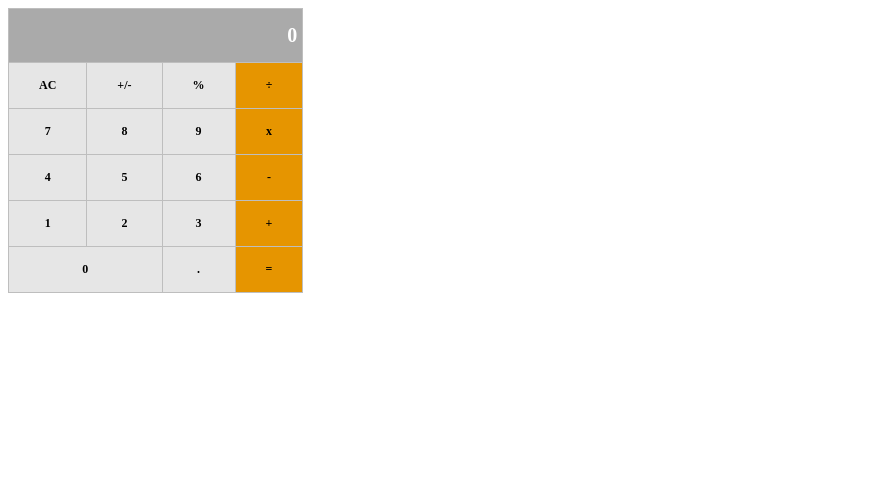
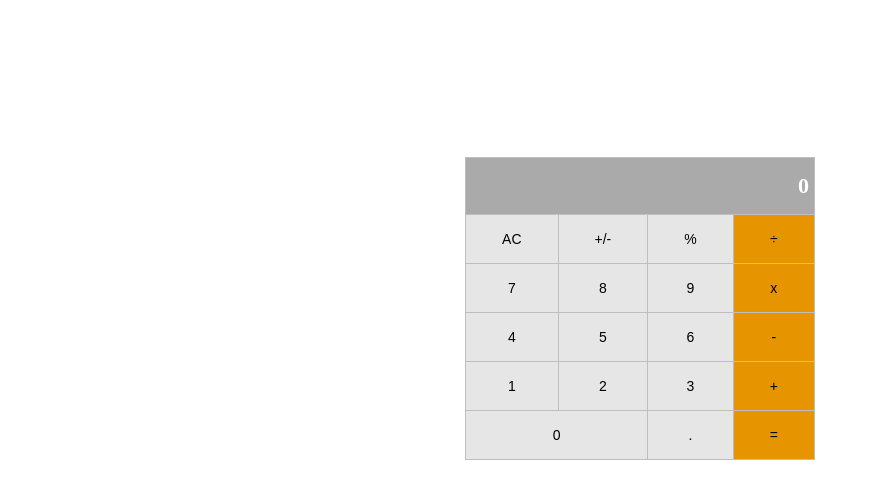
Before and after one commit to seyioyemade/math-magicians, a React (Create React App) app: page / in a window 1280 px wide. Shown: the top 498 px of the page, without its empty margins (0-870 px from the left). Built offline with nearby package versions, Linux system fonts and the light colour scheme.

Commit message:
Make all calculator buttons work according to their functionality

```diff
--- a/package.json
+++ b/package.json
@@ -6,6 +6,7 @@
     "@testing-library/jest-dom": "^5.16.5",
     "@testing-library/react": "^13.4.0",
     "@testing-library/user-event": "^13.5.0",
+    "big.js": "^6.2.1",
     "react": "^18.2.0",
     "react-dom": "^18.2.0",
     "react-scripts": "5.0.1",
--- a/src/App.js
+++ b/src/App.js
@@ -1,4 +1,3 @@
-import './App.css';
 import Calculator from './components/calculator';
 
 const App = () => (
--- /dev/null
+++ b/src/components/calculator-display.js
@@ -0,0 +1,61 @@
+import { useState } from 'react';
+import calculate from '../logic/calculate';
+
+const CalculatorDisplay = () => {
+  const [value, setValue] = useState({
+    total: '0',
+    next: null,
+    operation: null,
+  });
+
+  const { total, next, operation } = value;
+
+  const handleClick = (num) => {
+    setValue(calculate(value, num));
+  };
+
+  return (
+    <section>
+      <table>
+        <tr>
+          <th colSpan="4">
+            {total}
+            {operation}
+            {next}
+          </th>
+        </tr>
+        <tr>
+          <td><button type="button" onClick={() => handleClick('AC')}>AC</button></td>
+          <td><button type="button" onClick={() => handleClick('+/-')}>+/-</button></td>
+          <td><button type="button" onClick={() => handleClick('%')}>%</button></td>
+          <td><button type="button" onClick={() => handleClick('÷')}>÷</button></td>
+        </tr>
+        <tr>
+          <td><button type="button" onClick={() => handleClick('7')}>7</button></td>
+          <td><button type="button" onClick={() => handleClick('8')}>8</button></td>
+          <td><button type="button" onClick={() => handleClick('9')}>9</button></td>
+          <td><button type="button" onClick={() => handleClick('x')}>x</button></td>
+        </tr>
+        <tr>
+          <td><button type="button" onClick={() => handleClick('4')}>4</button></td>
+          <td><button type="button" onClick={() => handleClick('5')}>5</button></td>
+          <td><button type="button" onClick={() => handleClick('6')}>6</button></td>
+          <td><button type="button" onClick={() => handleClick('-')}>-</button></td>
+        </tr>
+        <tr>
+          <td><button type="button" onClick={() => handleClick('1')}>1</button></td>
+          <td><button type="button" onClick={() => handleClick('2')}>2</button></td>
+          <td><button type="button" onClick={() => handleClick('3')}>3</button></td>
+          <td><button type="button" onClick={() => handleClick('+')}>+</button></td>
+        </tr>
+        <tr>
+          <td colSpan="2"><button type="button" onClick={() => handleClick('0')}>0</button></td>
+          <td><button type="button" onClick={() => handleClick('.')}>.</button></td>
+          <td><button type="button" onClick={() => handleClick('=')}>=</button></td>
+        </tr>
+      </table>
+    </section>
+  );
+};
+
+export default CalculatorDisplay;
--- a/src/components/calculator.js
+++ b/src/components/calculator.js
@@ -1,7 +1,7 @@
-import Display from './display';
+import CalculatorDisplay from './calculator-display';
 
 const Calculator = () => (
-  <Display />
+  <CalculatorDisplay />
 );
 
 export default Calculator;
--- a/src/components/display.js
+++ /dev/null
@@ -1,40 +0,0 @@
-const Display = () => (
-  <section>
-    <table>
-      <tr>
-        <th colSpan="4">0</th>
-      </tr>
-      <tr>
-        <td>AC</td>
-        <td>+/-</td>
-        <td>%</td>
-        <td>÷</td>
-      </tr>
-      <tr>
-        <td>7</td>
-        <td>8</td>
-        <td>9</td>
-        <td>x</td>
-      </tr>
-      <tr>
-        <td>4</td>
-        <td>5</td>
-        <td>6</td>
-        <td>-</td>
-      </tr>
-      <tr>
-        <td>1</td>
-        <td>2</td>
-        <td>3</td>
-        <td>+</td>
-      </tr>
-      <tr>
-        <td colSpan="2">0</td>
-        <td>.</td>
-        <td>=</td>
-      </tr>
-    </table>
-  </section>
-);
-
-export default Display;
--- a/src/App.css
+++ b/src/index.css
@@ -1,5 +1,12 @@
 html {
   font-size: 62.5%;
+}
+
+section {
+  display: flex;
+  justify-content: center;
+  align-items: center;
+  height: 60rem;
 }
 
 th {
@@ -7,7 +14,7 @@ th {
   background-color: rgb(170, 170, 170);
   color: white;
   padding: 1.5rem 0.5rem;
-  font-size: 2rem;
+  font-size: 2.2rem;
 }
 
 table,
@@ -19,7 +26,6 @@ td {
 
 td {
   padding: 1.5rem 3rem;
-  font-size: 1.2rem;
   background-color: rgb(230, 230, 230);
   font-weight: 600;
   text-align: center;
@@ -28,3 +34,9 @@ td {
 td:last-child {
   background-color: rgb(230, 149, 0);
 }
+
+button {
+  background: none;
+  border: none;
+  font-size: 1.4rem;
+}
--- a/src/index.js
+++ b/src/index.js
@@ -1,7 +1,7 @@
 import React from 'react';
 import ReactDOM from 'react-dom/client';
+import './index.css';
 import App from './App';
-import reportWebVitals from './reportWebVitals';
 
 const root = ReactDOM.createRoot(document.getElementById('root'));
 root.render(
@@ -13,4 +13,3 @@ root.render(
 // If you want to start measuring performance in your app, pass a function
 // to log results (for example: reportWebVitals(console.log))
 // or send to an analytics endpoint. Learn more: https://bit.ly/CRA-vitals
-reportWebVitals();
--- /dev/null
+++ b/src/logic/calculate.js
@@ -0,0 +1,133 @@
+import operate from './operate';
+
+function isNumber(item) {
+  return !!item.match(/[0-9]+/);
+}
+
+/**
+ * Given a button name and a calculator data object, return an updated
+ * calculator data object.
+ *
+ * Calculator data object contains:
+ *   total:s      the running total
+ *   next:String       the next number to be operated on with the total
+ *   operation:String  +, -, etc.
+ */
+export default function calculate(obj, buttonName) {
+  if (buttonName === 'AC') {
+    return {
+      total: null,
+      next: null,
+      operation: null,
+    };
+  }
+
+  if (isNumber(buttonName)) {
+    if (buttonName === '0' && obj.next === '0') {
+      return {};
+    }
+    // If there is an operation, update next
+    if (obj.operation) {
+      if (obj.next && obj.next !== '0') {
+        return { ...obj, next: obj.next + buttonName };
+      }
+      return { ...obj, next: buttonName };
+    }
+    // If there is no operation, update next and clear the value
+    if (obj.next && obj.next !== '0') {
+      return {
+        next: obj.next + buttonName,
+        total: null,
+      };
+    }
+    return {
+      next: buttonName,
+      total: null,
+    };
+  }
+
+  if (buttonName === '.') {
+    if (obj.next) {
+      if (obj.next.includes('.')) {
+        return { ...obj };
+      }
+      return { ...obj, next: `${obj.next}.` };
+    }
+    if (obj.operation) {
+      return { ...obj, next: '0.' };
+    }
+    if (obj.total) {
+      if (obj.total.includes('.')) {
+        return {};
+      }
+      return { ...obj, next: `${obj.total}.` };
+    }
+    return { ...obj, next: '0.' };
+  }
+
+  if (buttonName === '=') {
+    if (obj.next && obj.operation) {
+      return {
+        total: operate(obj.total, obj.next, obj.operation),
+        next: null,
+        operation: null,
+      };
+    }
+    // '=' with no operation, nothing to do
+    return {};
+  }
+
+  if (buttonName === '+/-') {
+    if (obj.next) {
+      return { ...obj, next: (-1 * parseFloat(obj.next)).toString() };
+    }
+    if (obj.total) {
+      return { ...obj, total: (-1 * parseFloat(obj.total)).toString() };
+    }
+    return {};
+  }
+
+  // Button must be an operation
+
+  // When the user presses an operation button without having entered
+  // a number first, do nothing.
+  // if (!obj.next && !obj.total) {
+  //   return {};
+  // }
+
+  // User pressed an operation after pressing '='
+  if (!obj.next && obj.total && !obj.operation) {
+    return { ...obj, operation: buttonName };
+  }
+
+  // User pressed an operation button and there is an existing operation
+  if (obj.operation) {
+    if (obj.total && !obj.next) {
+      return { ...obj, operation: buttonName };
+    }
+
+    if (!obj.total) {
+      return { total: 0, operation: buttonName };
+    }
+
+    return {
+      total: operate(obj.total, obj.next, obj.operation),
+      next: null,
+      operation: buttonName,
+    };
+  }
+
+  // no operation yet, but the user typed one
+
+  // The user hasn't typed a number yet, just save the operation
+  if (!obj.next) {
+    return { operation: buttonName };
+  }
+
+  // save the operation and shift 'next' into 'total'
+  return {
+    total: obj.next,
+    next: null,
+    operation: buttonName,
+  };
+}
--- /dev/null
+++ b/src/logic/operate.js
@@ -0,0 +1,30 @@
+import Big from 'big.js';
+
+export default function operate(numberOne, numberTwo, operation) {
+  const one = Big(numberOne);
+  const two = Big(numberTwo);
+  if (operation === '+') {
+    return one.plus(two).toString();
+  }
+  if (operation === '-') {
+    return one.minus(two).toString();
+  }
+  if (operation === 'x') {
+    return one.times(two).toString();
+  }
+  if (operation === '÷') {
+    try {
+      return one.div(two).toString();
+    } catch (err) {
+      return "Can't divide by 0.";
+    }
+  }
+  if (operation === '%') {
+    try {
+      return one.mod(two).toString();
+    } catch (err) {
+      return "Can't find modulo as can't divide by 0.";
+    }
+  }
+  throw Error(`Unknown operation '${operation}'`);
+}
--- a/src/reportWebVitals.js
+++ /dev/null
@@ -1,15 +0,0 @@
-const reportWebVitals = (onPerfEntry) => {
-  if (onPerfEntry && onPerfEntry instanceof Function) {
-    import('web-vitals').then(({
-      getCLS, getFID, getFCP, getLCP, getTTFB,
-    }) => {
-      getCLS(onPerfEntry);
-      getFID(onPerfEntry);
-      getFCP(onPerfEntry);
-      getLCP(onPerfEntry);
-      getTTFB(onPerfEntry);
-    });
-  }
-};
-
-export default reportWebVitals;
```
Also changed, not shown: 1 other file (tests, documents, lock files or other folders).
